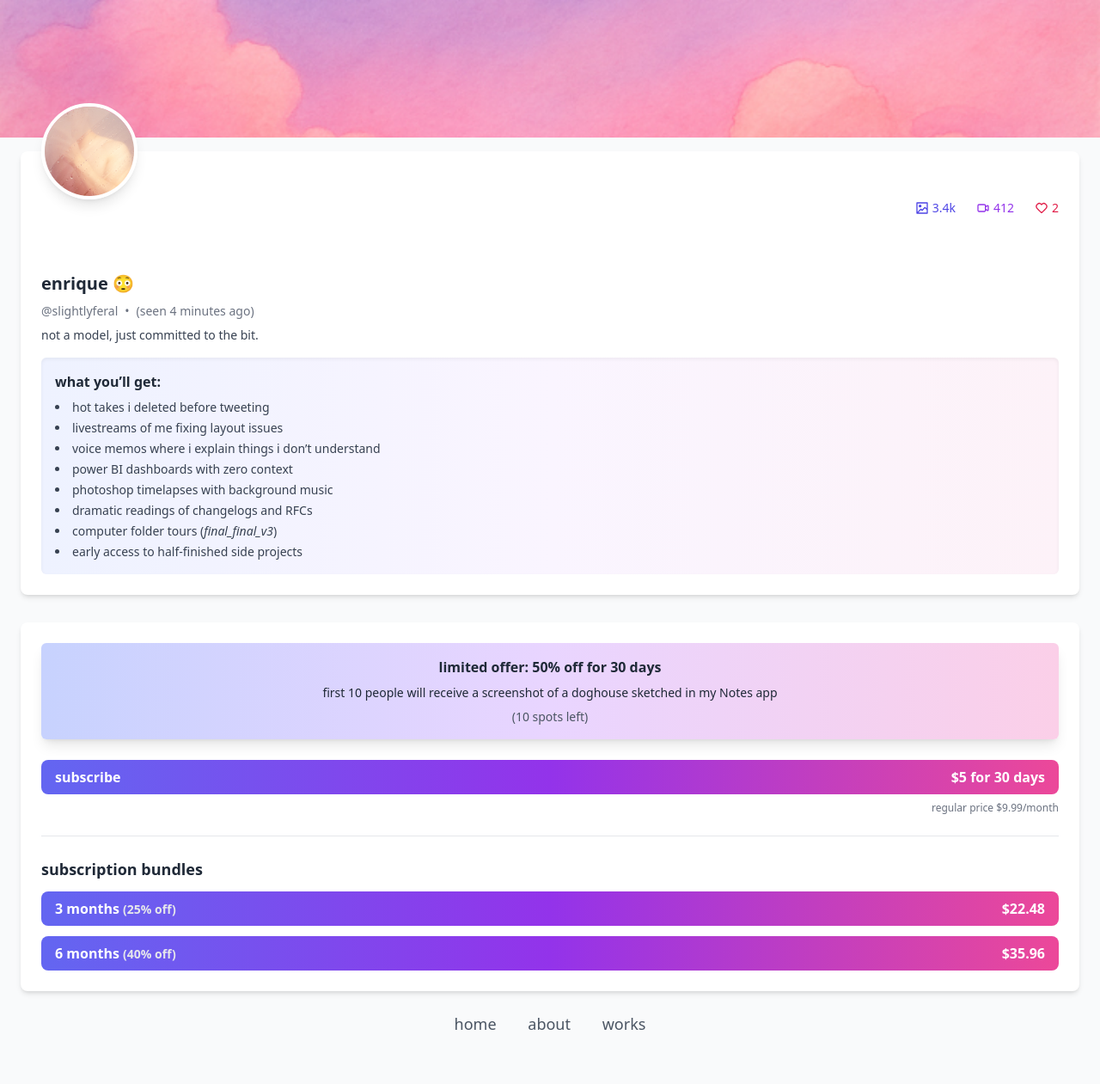
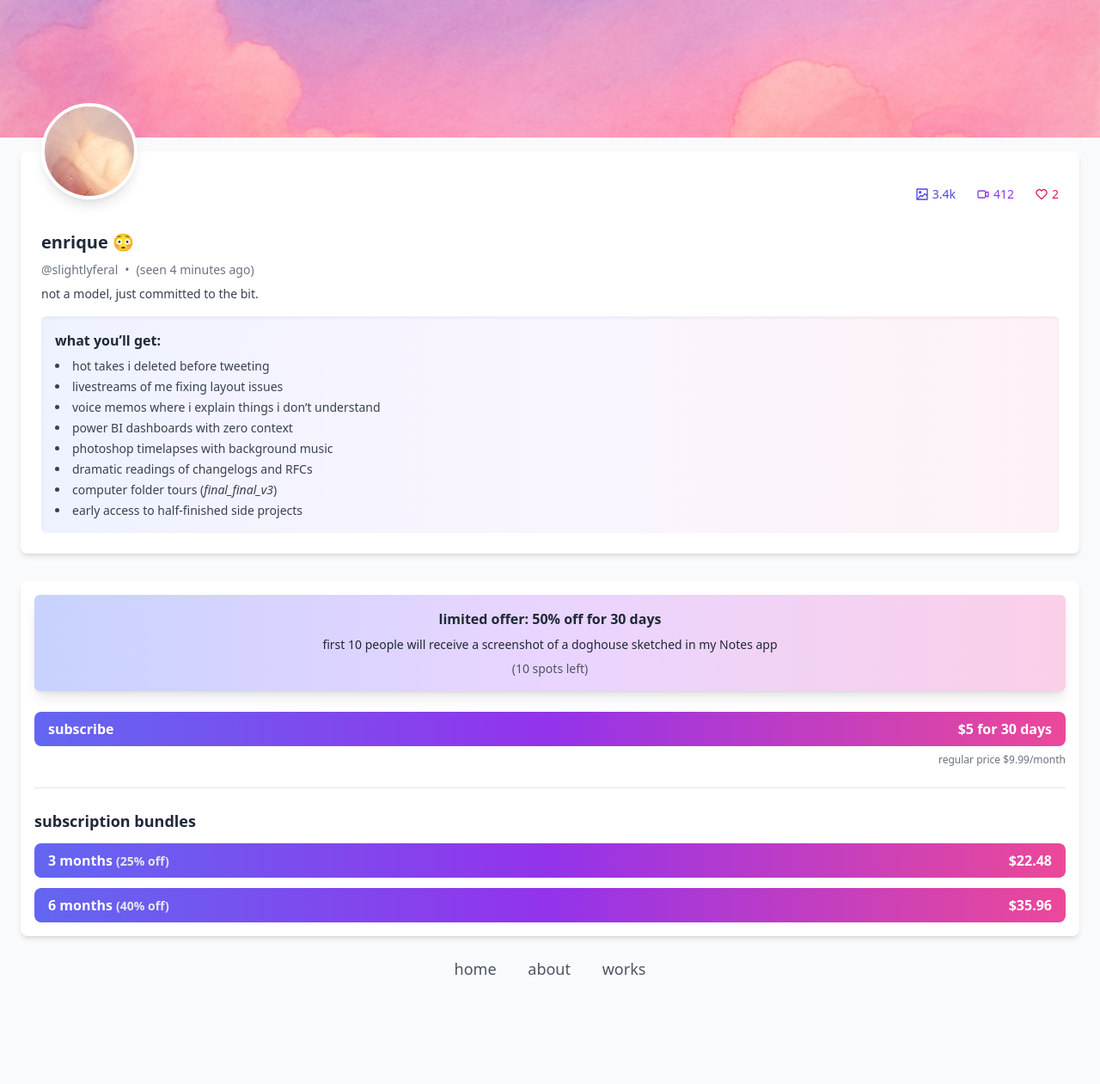
Before and after one commit to enriquebarragan/enriquebarragan.github.io, a Jekyll site: the page built from rips/not-onlyfans/index.md, in a window 1280 px wide. Shown: the whole page at 86% size. Built offline with Jekyll 4.4.1, drawn with Linux system fonts in a browser that asks for light colours; nearby versions of some CDN libraries; after the commit the page ends 1197 px from its top, so only the background shows below that.

Commit message:
Update index.md

```diff
--- a/rips/not-onlyfans/index.md
+++ b/rips/not-onlyfans/index.md
@@ -24,7 +24,7 @@ permalink: /rips/not-onlyfans/
       />
 
       <!-- stats -->
-      <div class="flex justify-end space-x-6 text-gray-800 text-sm pt-4">
+      <div class="flex justify-end space-x-6 text-gray-800 text-sm">
         <div class="flex items-center space-x-1 text-indigo-600">
           <svg class="w-4 h-4 fill-current" viewBox="0 0 24 24" xmlns="http://www.w3.org/2000/svg">
             <path d="M3,22H21a1,1,0,0,0,1-1V3a1,1,0,0,0-1-1H3A1,1,0,0,0,2,3V21A1,1,0,0,0,3,22Zm2.414-2L10,15.414l1.293,1.293a1,1,0,0,0,1.414,0L17,12.414l3,3V20ZM20,4v8.586l-2.293-2.293a1,1,0,0,0-1.414,0L12,14.586l-1.293-1.293a1,1,0,0,0-1.414,0L4,18.586V4ZM6,8.5A2.5,2.5,0,1,1,8.5,11,2.5,2.5,0,0,1,6,8.5Z"/>
@@ -46,7 +46,7 @@ permalink: /rips/not-onlyfans/
       </div>
 
       <!-- name/bio -->
-      <div class="pt-12 space-y-2">
+      <div class="pt-4 space-y-2">
         <h1 class="text-xl font-semibold">enrique 😳</h1>
         <div class="text-gray-500 text-sm flex items-center space-x-2">
           <span>@slightlyferal</span><span>•</span><span>(seen 4 minutes ago)</span>
@@ -71,7 +71,7 @@ permalink: /rips/not-onlyfans/
     </div>
 
     <!-- SECTION 2: Subscription Card -->
-    <div class="bg-white shadow-md rounded-lg p-6 space-y-6">
+    <div class="bg-white shadow-md rounded-lg p-4 space-y-6">
       <div class="bg-gradient-to-r from-indigo-200 via-purple-200 to-pink-200 p-4 rounded-md shadow-lg text-center space-y-2">
         <h3 class="font-semibold text-gray-800">limited offer: 50% off for 30 days</h3>
         <p class="text-sm text-gray-800">first 10 people will receive a screenshot of a doghouse sketched in my Notes app</p>
```
